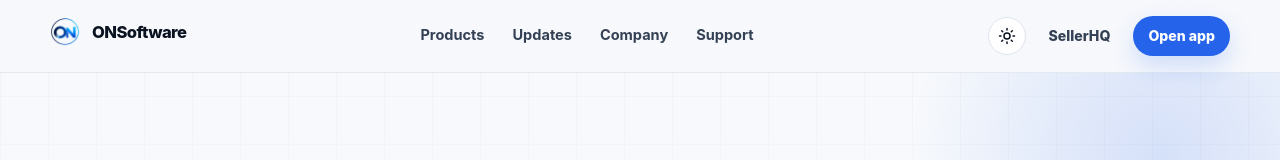
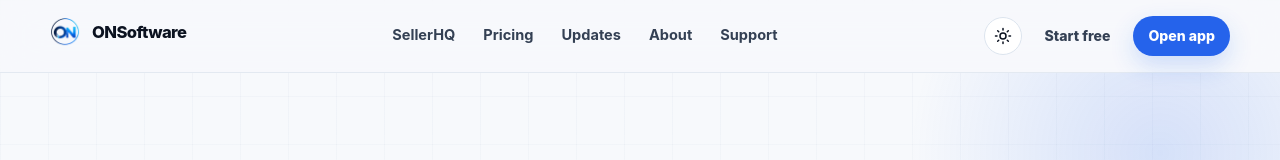
Before and after one commit to ONSoftware-Applications/ONSoftware, a React (Vite) app: page / in a window 1280 px wide. Shown: the top 160 px of the page. Built offline with nearby package versions, Linux system fonts and the light colour scheme.

Commit message:
Simplify navigation around SellerHQ

```diff
--- a/src/components/Layout.tsx
+++ b/src/components/Layout.tsx
@@ -11,9 +11,10 @@ import {
 } from '../lib/site'
 
 const NAV_LINKS = [
-  { to: '/products', label: 'Products' },
+  { to: '/products/sellerhq', label: 'SellerHQ' },
+  { to: '/products/sellerhq/pricing', label: 'Pricing' },
   { to: '/updates', label: 'Updates' },
-  { to: '/about', label: 'Company' },
+  { to: '/about', label: 'About' },
   { to: '/support', label: 'Support' },
 ]
 
@@ -83,9 +84,9 @@ function Navbar() {
 
         <div className="ons-nav__actions">
           <ThemeToggle />
-          <Link className="ons-btn ons-btn--ghost ons-btn--sm" to="/products/sellerhq">
-            SellerHQ
-          </Link>
+          <a className="ons-btn ons-btn--ghost ons-btn--sm" href={`${APP_URL}/register`}>
+            Start free
+          </a>
           <a className="ons-btn ons-btn--primary ons-btn--sm" href={`${APP_URL}/login`}>
             Open app
           </a>
@@ -119,9 +120,9 @@ function Navbar() {
             Contact
           </NavLink>
           <div className="ons-nav__panel-actions">
-            <Link className="ons-btn ons-btn--secondary" to="/products/sellerhq" onClick={() => setMenuOpen(false)}>
-              Explore SellerHQ
-            </Link>
+            <a className="ons-btn ons-btn--secondary" href={`${APP_URL}/register`}>
+              Start free on Basic
+            </a>
             <a className="ons-btn ons-btn--primary" href={`${APP_URL}/login`}>
               Open SellerHQ
             </a>
@@ -151,7 +152,7 @@ function Footer() {
             <ul className="ons-footer__links">
               <li><Link to="/products/sellerhq">SellerHQ</Link></li>
               <li><Link to="/products/sellerhq/pricing">SellerHQ pricing</Link></li>
-              <li><Link to="/products">Product roadmap</Link></li>
+              <li><Link to="/products">ONSoftware products</Link></li>
               <li><Link to="/updates">Release updates</Link></li>
             </ul>
           </div>
```
